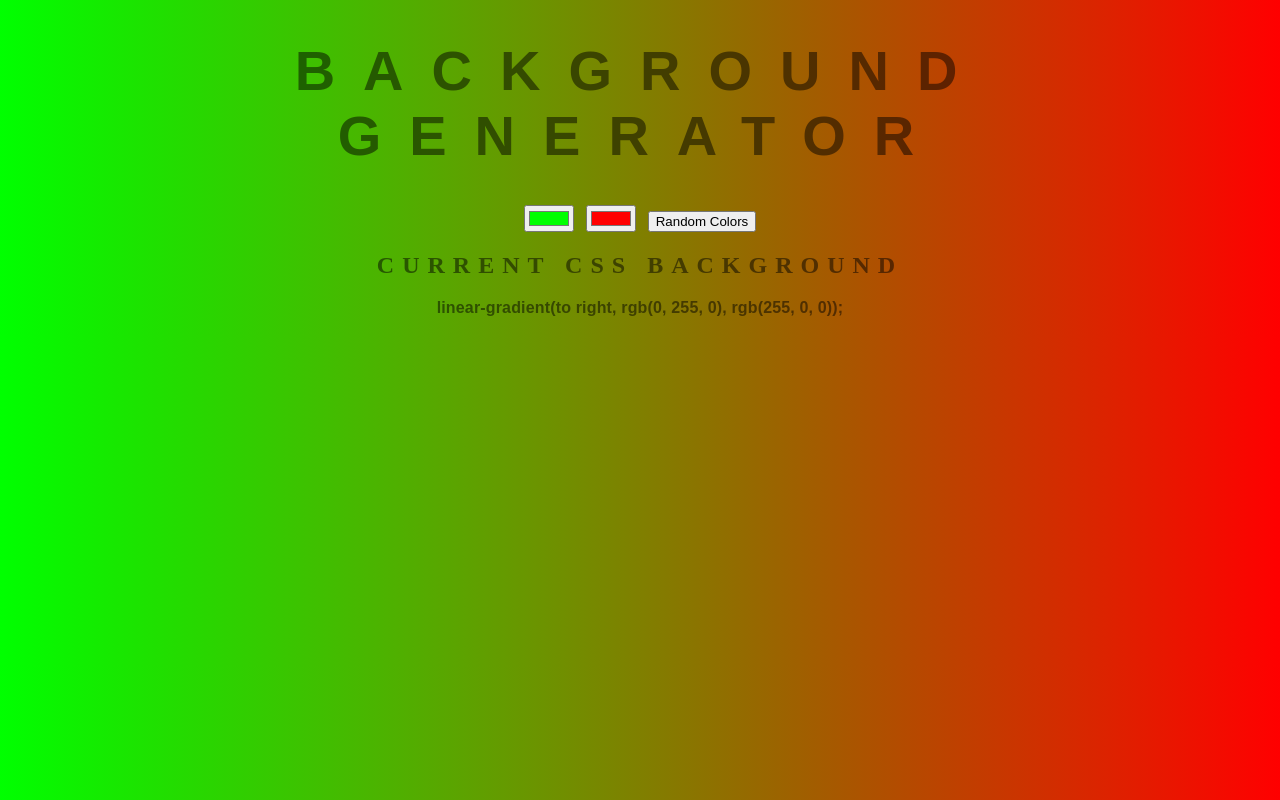
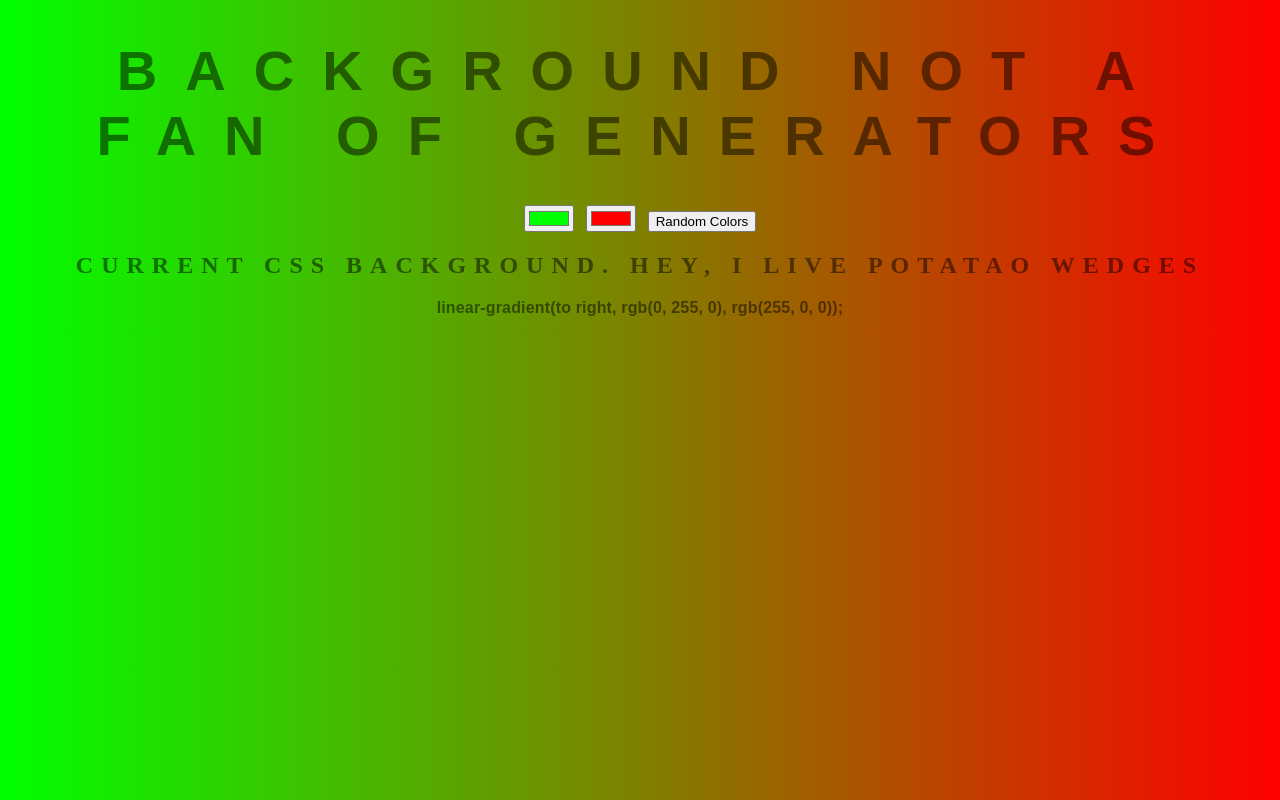
Before and after one commit to moabz49/background-generator, a plain HTML site: page index.html in a window 1280 px wide. Drawn offline with Linux system fonts and the light colour scheme.

Commit message:
Changed some Headers anf the Title.

```diff
--- a/index.html
+++ b/index.html
@@ -3,14 +3,14 @@
   <head>
     <meta charset="utf-8">
     <link rel="stylesheet" href="style.css">
-    <title>Super Background</title>
+    <title>Super Background --D But its not super son</title>
   </head>
   <body id="gradient">
-      <h1>Background Generator</h1>
+      <h1>Background not a fan of Generators </h1>
       <input class="color1" type="color" value="#00ff00">
       <input class="color2" type="color" value="#ff0000">
       <button id="random-btn">Random Colors</button>
-      <h2>Current CSS Background</h2>
+      <h2>Current CSS Background. Hey, i live potatao wedges</h2>
       <h3></h3>
       <script type="text/javascript" src="script.js">
 
```
